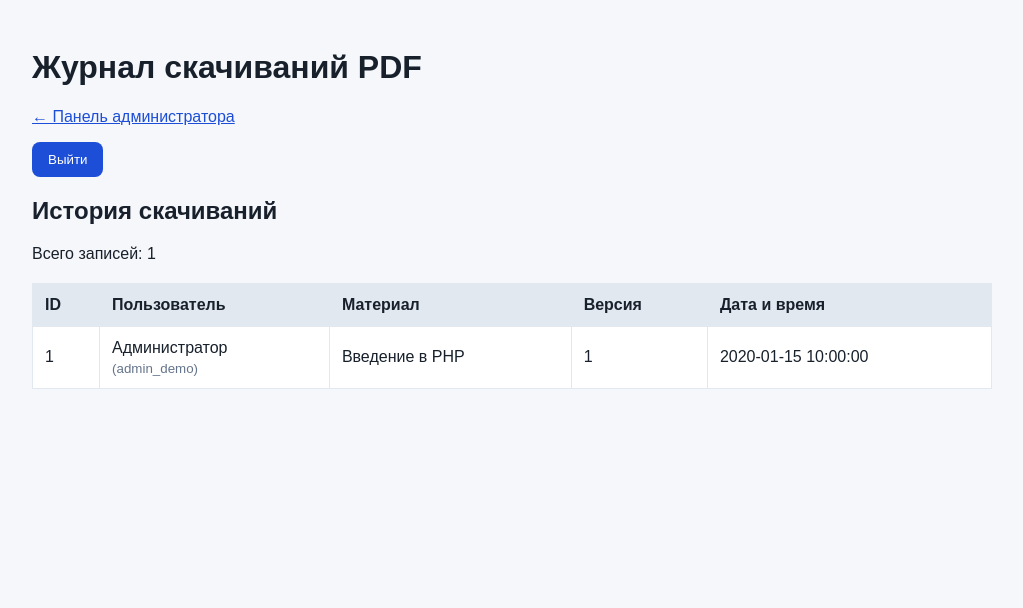
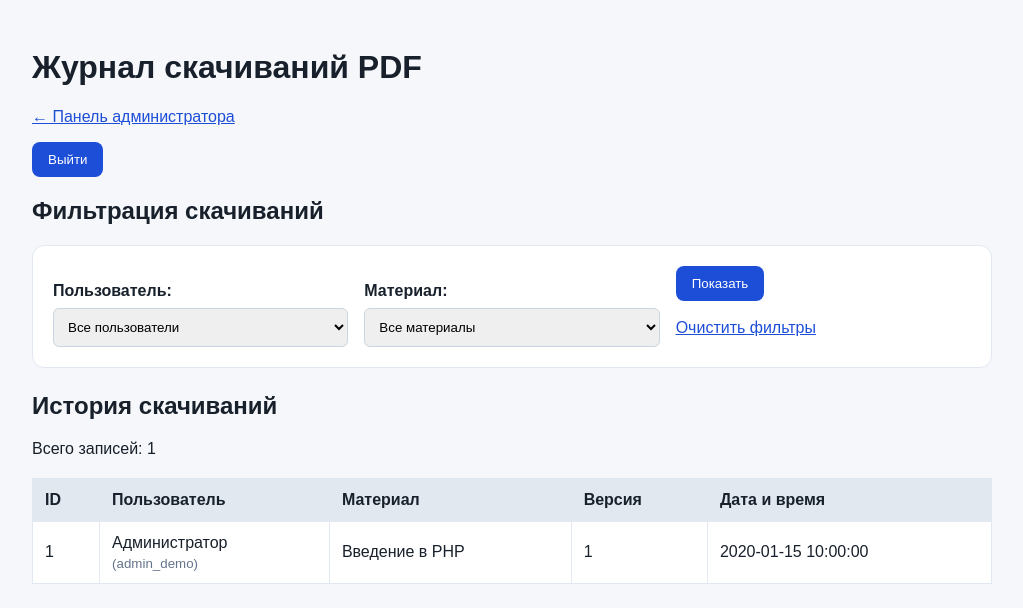
Before and after one commit to andreewwladyslaw-bot/biblioteka-online-projekt, a PHP site: page /admin/downloads.php in a window 1280 px wide. Shown: the top 608 px of the page, without its empty margins (128-1151 px from the left). Run offline with PHP 8.4, Linux system fonts and the light colour scheme; a user stored in the database is signed in; data comes from the database, SQL or seed files in the repository; tables that the repository leaves empty hold one stand-in row (values such as "Sample post").

Commit message:
Dodawalem filtracje pobranie od użytkownika

```diff
--- a/biblioteka-online projekt/admin/downloads.php
+++ b/biblioteka-online projekt/admin/downloads.php
@@ -9,9 +9,70 @@ requireAdmin();
 
 require_once __DIR__ . '/../config/database.php';
 
-// Загружаем историю скачиваний
-$stmt = $pdo->query(
-    'SELECT
+// 1. Получаем пользователей
+$users = $pdo->query(
+    'SELECT id, full_name, username
+     FROM users
+     ORDER BY full_name, id'
+)->fetchAll(PDO::FETCH_ASSOC);
+
+// 2. Получаем материалы, включая скрытые
+$materials = $pdo->query(
+    'SELECT id, title
+     FROM materials
+     ORDER BY title, id'
+)->fetchAll(PDO::FETCH_ASSOC);
+
+// 3. Читаем фильтры из адреса страницы
+$userId = null;
+$materialId = null;
+
+$userInput = $_GET['user_id'] ?? '';
+$materialInput = $_GET['material_id'] ?? '';
+
+// Проверяем ID пользователя
+if ($userInput !== '') {
+
+    if (!is_string($userInput)) {
+        http_response_code(400);
+        exit('Неверный параметр пользователя.');
+    }
+
+    $userId = filter_var(
+        $userInput,
+        FILTER_VALIDATE_INT,
+        ['options' => ['min_range' => 1]]
+    );
+
+    if (!is_int($userId)) {
+        http_response_code(400);
+        exit('Неверный ID пользователя.');
+    }
+}
+
+// Проверяем ID материала
+if ($materialInput !== '') {
+
+    if (!is_string($materialInput)) {
+        http_response_code(400);
+        exit('Неверный параметр материала.');
+    }
+
+    $materialId = filter_var(
+        $materialInput,
+        FILTER_VALIDATE_INT,
+        ['options' => ['min_range' => 1]]
+    );
+
+    if (!is_int($materialId)) {
+        http_response_code(400);
+        exit('Неверный ID материала.');
+    }
+}
+
+// 4. Основной запрос к истории
+$sql = '
+    SELECT
         d.id,
         d.user_id,
         d.material_id,
@@ -25,8 +86,46 @@ $stmt = $pdo->query(
         ON d.user_id = u.id
     INNER JOIN materials AS m
         ON d.material_id = m.id
-     ORDER BY d.downloaded_at DESC, d.id DESC'
+    WHERE 1 = 1
+';
+
+// 5. Добавляем фильтр пользователя
+if ($userId !== null) {
+    $sql .= ' AND d.user_id = :user_id';
+}
+
+// 6. Добавляем фильтр материала
+if ($materialId !== null) {
+    $sql .= ' AND d.material_id = :material_id';
+}
+
+// 7. Новые записи показываем сверху
+$sql .= '
+    ORDER BY d.downloaded_at DESC, d.id DESC
+';
+
+// 8. Подготавливаем SQL
+$stmt = $pdo->prepare($sql);
+
+// Передаём выбранные значения
+if ($userId !== null) {
+    $stmt->bindValue(
+        ':user_id',
+        $userId,
+        PDO::PARAM_INT
     );
+}
+
+if ($materialId !== null) {
+    $stmt->bindValue(
+        ':material_id',
+        $materialId,
+        PDO::PARAM_INT
+    );
+}
+
+// 9. Получаем результаты
+$stmt->execute();
 
 $downloads = $stmt->fetchAll(PDO::FETCH_ASSOC);
 ?>
@@ -64,7 +163,89 @@ $downloads = $stmt->fetchAll(PDO::FETCH_ASSOC);
 
         <button type="submit">Выйти</button>
     </form>
+    <h2>Фильтрация скачиваний</h2>
 
+    <form
+        method="GET"
+        action="downloads.php"
+        class="download-filters"
+    >
+
+        <div>
+            <label for="user_id">
+                Пользователь:
+            </label>
+
+            <select
+                name="user_id"
+                id="user_id"
+            >
+                <option value="">
+                    Все пользователи
+                </option>
+
+                <?php foreach ($users as $user): ?>
+
+                    <option
+                        value="<?= (int) $user['id'] ?>"
+                        <?php if (
+                            $userId === (int) $user['id']
+                        ): ?>
+                            selected
+                        <?php endif; ?>
+                    >
+                        <?= esc((string) $user['full_name']) ?>
+                        (<?= esc((string) $user['username']) ?>)
+                    </option>
+
+                <?php endforeach; ?>
+
+            </select>
+        </div>
+
+        <div>
+            <label for="material_id">
+                Материал:
+            </label>
+
+            <select
+                name="material_id"
+                id="material_id"
+            >
+                <option value="">
+                    Все материалы
+                </option>
+
+                <?php foreach ($materials as $material): ?>
+
+                    <option
+                        value="<?= (int) $material['id'] ?>"
+                        <?php if (
+                            $materialId ===
+                            (int) $material['id']
+                        ): ?>
+                            selected
+                        <?php endif; ?>
+                    >
+                        <?= esc((string) $material['title']) ?>
+                    </option>
+
+                <?php endforeach; ?>
+
+            </select>
+        </div>
+
+        <div>
+            <button type="submit">
+                Показать
+            </button>
+
+            <a href="downloads.php">
+                Очистить фильтры
+            </a>
+        </div>
+
+    </form>
     <h2>История скачиваний</h2>
 
     <p>
--- a/biblioteka-online projekt/css/style.css
+++ b/biblioteka-online projekt/css/style.css
@@ -255,3 +255,71 @@ button:disabled {
     color: #64748b;
     margin-top: 4px;
 }
+
+/* День 12 — фильтрация журнала */
+
+.download-filters {
+    display: flex;
+    flex-wrap: wrap;
+    gap: 16px;
+    align-items: flex-end;
+
+    padding: 20px;
+    margin-bottom: 24px;
+
+    background: white;
+    border: 1px solid #e2e8f0;
+    border-radius: 12px;
+}
+
+.download-filters > div {
+    display: flex;
+    flex-direction: column;
+    gap: 8px;
+    flex: 1 1 200px;
+}
+
+.download-filters label {
+    font-weight: bold;
+}
+
+.download-filters select {
+    width: 100%;
+    box-sizing: border-box;
+    padding: 10px;
+    border: 1px solid #cbd5e1;
+    border-radius: 6px;
+}
+
+.download-filters button {
+    align-self: flex-start;
+}
+
+.download-filters a {
+    padding: 10px 0;
+}
+
+.table-wrapper {
+    overflow-x: auto;
+}
+
+.downloads-table {
+    width: 100%;
+    border-collapse: collapse;
+}
+
+.downloads-table th,
+.downloads-table td {
+    padding: 12px;
+    border: 1px solid #e2e8f0;
+    text-align: left;
+}
+
+.downloads-table th {
+    background: #e2e8f0;
+}
+
+.downloads-table small {
+    display: block;
+    color: #64748b;
+}
```
Also changed, not shown: biblioteka-online projekt/download.php (+6 -6 lines). Lines whose indentation alone changed are shown as unchanged.
